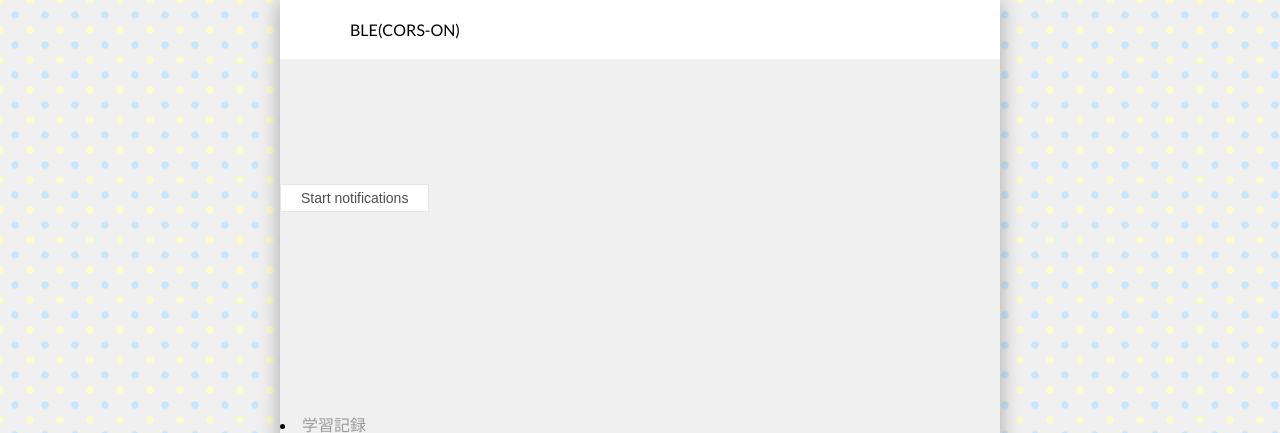
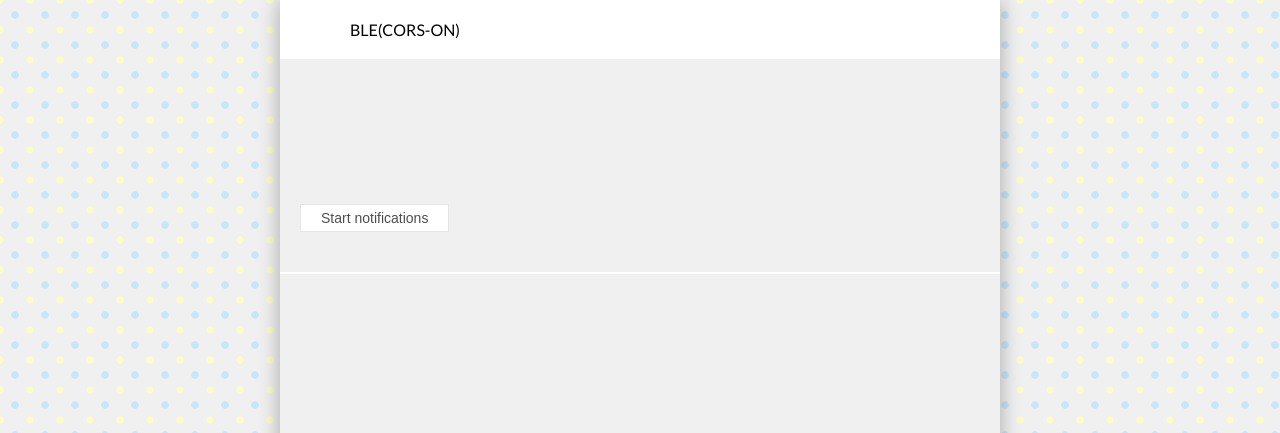
Before and after one commit to mechAneko12/IoT_project, a Django app: template manager/templates/index.html in a window 1280 px wide. Shown: the top 433 px of the page. Run offline with Django 3.2, Linux system fonts and the light colour scheme; the template is opened without the code that fills it, so the values that code supplies are empty; some libraries are stand-ins or nearby versions.

Commit message:
Study app

```diff
--- a/manager/static/style.css
+++ b/manager/static/style.css
@@ -106,7 +106,7 @@ hr{
   color: #4d4d4d;
   font-size: 14px;
   font-weight: 300;
-  margin: 0px;
+  margin: 20px;
 }
 .button:hover{
   border-color: #ccc;
--- a/manager/templates/index.html
+++ b/manager/templates/index.html
@@ -14,7 +14,8 @@
       </div>
       <div class="contents margin"></div>
         <button id="startNotifications" class = "button">Start notifications</button>
-        <div id="accelerometer" style="width:80%; height:200px;"></div>
+        <hr>
+        <div id="accelerometer" style="width:100%; height:200px;"></div>
             <li><a href="{% url 'table' %}">学習記録</a></li>
         <img height="150" src="https://res.cloudinary.com/hx3z2s9d0/image/upload/v12345678/Rotating_earth__large_wy9cfd.gif" width="500"/>
 
```
